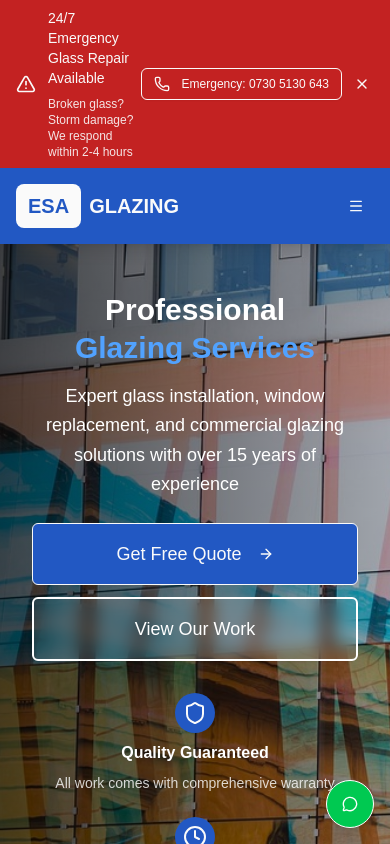
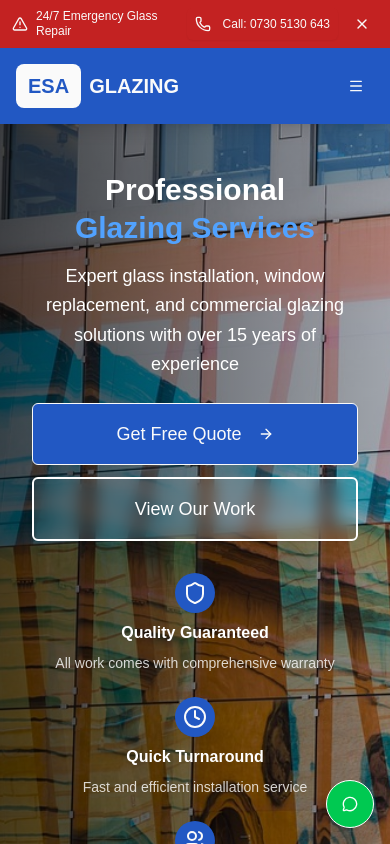
Before and after one commit to hassanali408/esa, a Next.js app: page / in a window 390 px wide. Shown: the top 844 px of the page. Built offline with nearby package versions, Linux system fonts and the light colour scheme.

Commit message:
Refactor EmergencyBanner component for improved layout and accessibility; adjust spacing, text sizes, and responsive behavior.

```diff
--- a/src/components/EmergencyBanner.tsx
+++ b/src/components/EmergencyBanner.tsx
@@ -10,39 +10,44 @@ export default function EmergencyBanner() {
   if (!isVisible) return null;
 
   return (
-    <div className="bg-destructive text-destructive-foreground py-2 px-4 relative">
+    <div className="bg-destructive text-destructive-foreground py-2 px-3 sm:py-2 sm:px-4 relative">
       <div className="container mx-auto">
-        <div className="flex items-center justify-between">
-          <div className="flex items-center gap-3 flex-1">
-            <AlertTriangle className="w-5 h-5 flex-shrink-0" />
-            <div className="flex flex-col sm:flex-row sm:items-center gap-2 flex-1">
-              <span className="text-sm font-medium">
-                24/7 Emergency Glass Repair Available
+        <div className="flex items-center justify-between gap-2 sm:gap-0">
+          <div className="flex items-center gap-2 sm:gap-3 flex-1 min-w-0">
+            <AlertTriangle className="w-4 h-4 sm:w-5 sm:h-5 flex-shrink-0" />
+            <div className="flex flex-col sm:flex-row sm:items-center gap-0.5 sm:gap-2 flex-1 min-w-0">
+              <span className="text-xs sm:text-sm font-medium leading-tight">
+                <span className="sm:hidden">24/7 Emergency Glass Repair</span>
+                <span className="hidden sm:inline">24/7 Emergency Glass Repair Available</span>
               </span>
-              <span className="text-xs opacity-90">
+              <span className="text-xs sm:text-xs opacity-90 leading-tight hidden sm:inline">
                 Broken glass? Storm damage? We respond within 2-4 hours
               </span>
             </div>
           </div>
 
-          <div className="flex items-center gap-2">
+          <div className="flex items-center gap-2 sm:gap-2 flex-shrink-0">
             <Button
               size="sm"
               variant="outline"
-              className="bg-transparent border-destructive-foreground text-destructive-foreground hover:bg-destructive-foreground hover:text-destructive text-xs px-3"
+              className="bg-transparent border-0 sm:border sm:border-destructive-foreground text-destructive-foreground hover:bg-destructive-foreground hover:text-destructive text-xs sm:text-xs px-2 sm:px-3 py-1.5 sm:py-2 flex-1 sm:flex-none min-w-0 h-8 sm:h-auto"
               data-testid="button-emergency-call"
             >
-              <Phone className="w-3 h-3 mr-1" />
-              Emergency: 0730 5130 643
+              <Phone className="w-3 h-3 sm:w-3 sm:h-3 mr-1 sm:mr-1 flex-shrink-0" />
+              <span className="truncate">
+                <span className="hidden sm:inline">Emergency: </span>
+                <span className="sm:hidden">Call: </span>
+                0730 5130 643
+              </span>
             </Button>
             <Button
               variant="ghost"
               size="icon"
-              className="h-6 w-6 hover:bg-destructive-foreground/10"
+              className="h-8 w-8 sm:h-6 sm:w-6 hover:bg-destructive-foreground/10 flex-shrink-0"
               onClick={() => setIsVisible(false)}
               data-testid="button-close-banner"
             >
-              <X className="w-4 h-4" />
+              <X className="w-4 h-4 sm:w-4 sm:h-4" />
             </Button>
           </div>
         </div>
```
